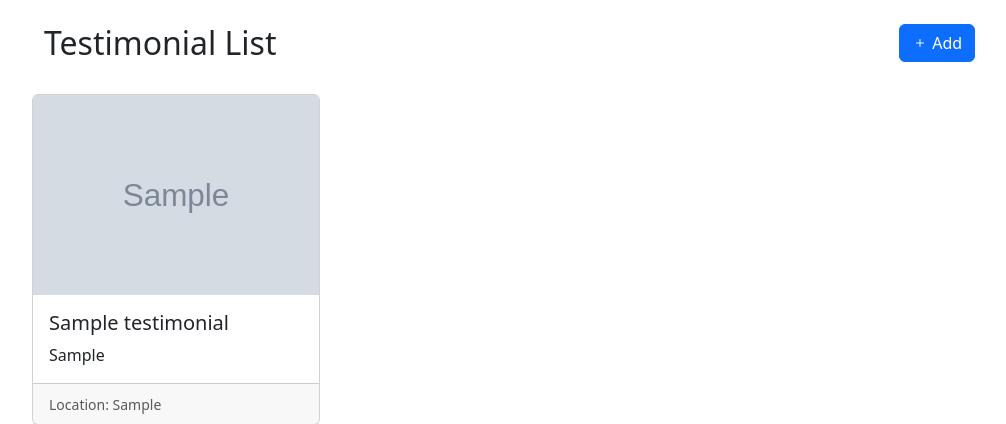
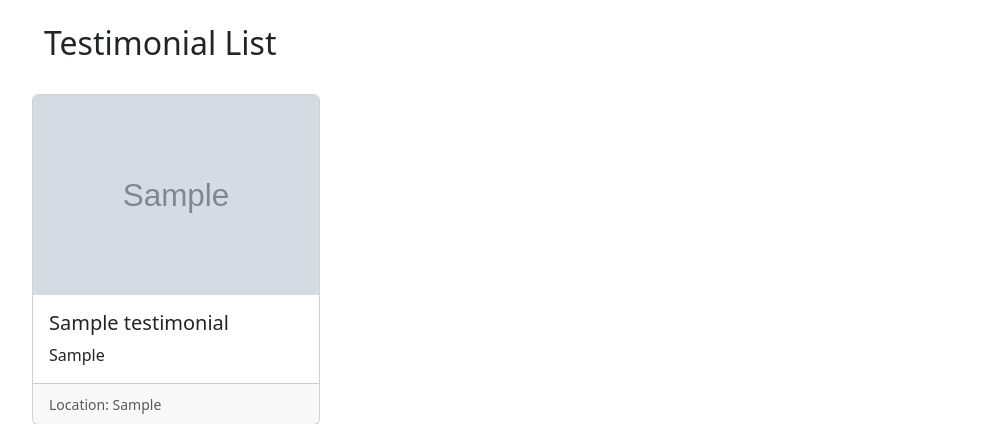
Before and after one commit to abdu26399/FlyBoredom, a Django app: page /testimonials/ in a window 1280 px wide. Shown: the part 56-480 px from the top of the page, without its empty margins (38-1044 px from the left). Run offline with Django 4.2, Linux system fonts and the light colour scheme; tables that the repository leaves empty hold one stand-in row (values such as "Sample post"); grey boxes marked "Sample" are stand-in pictures.

Commit message:
Login required to add testimonial

```diff
--- a/testimonials/templates/testimonials/list_testimonials.html
+++ b/testimonials/templates/testimonials/list_testimonials.html
@@ -9,12 +9,14 @@
                     Testimonial List
                 </h2>
             </div>
+            {% if user.is_authenticated %}
             <div class="col-3">
                 <a href="{% url 'testimonials:add-testimonial' %}" class="btn btn-primary">
                     <i class="bi bi-plus"></i>
                     Add
                 </a>
             </div>
+            {% endif %}
         </div>
 
         {% if testimonial_list %}
--- a/testimonials/urls.py
+++ b/testimonials/urls.py
@@ -1,9 +1,10 @@
 from django.urls import path
+from django.contrib.auth.decorators import login_required
 from . import views
 
 app_name = 'testimonials'
 
 urlpatterns = [
     path('', views.TestimonialListView.as_view(), name="list-testimonials"),
-    path('add/', views.CreateTestimonialView.as_view(), name="add-testimonial"),
+    path('add/', login_required(views.CreateTestimonialView.as_view()), name="add-testimonial"),
 ]
```
